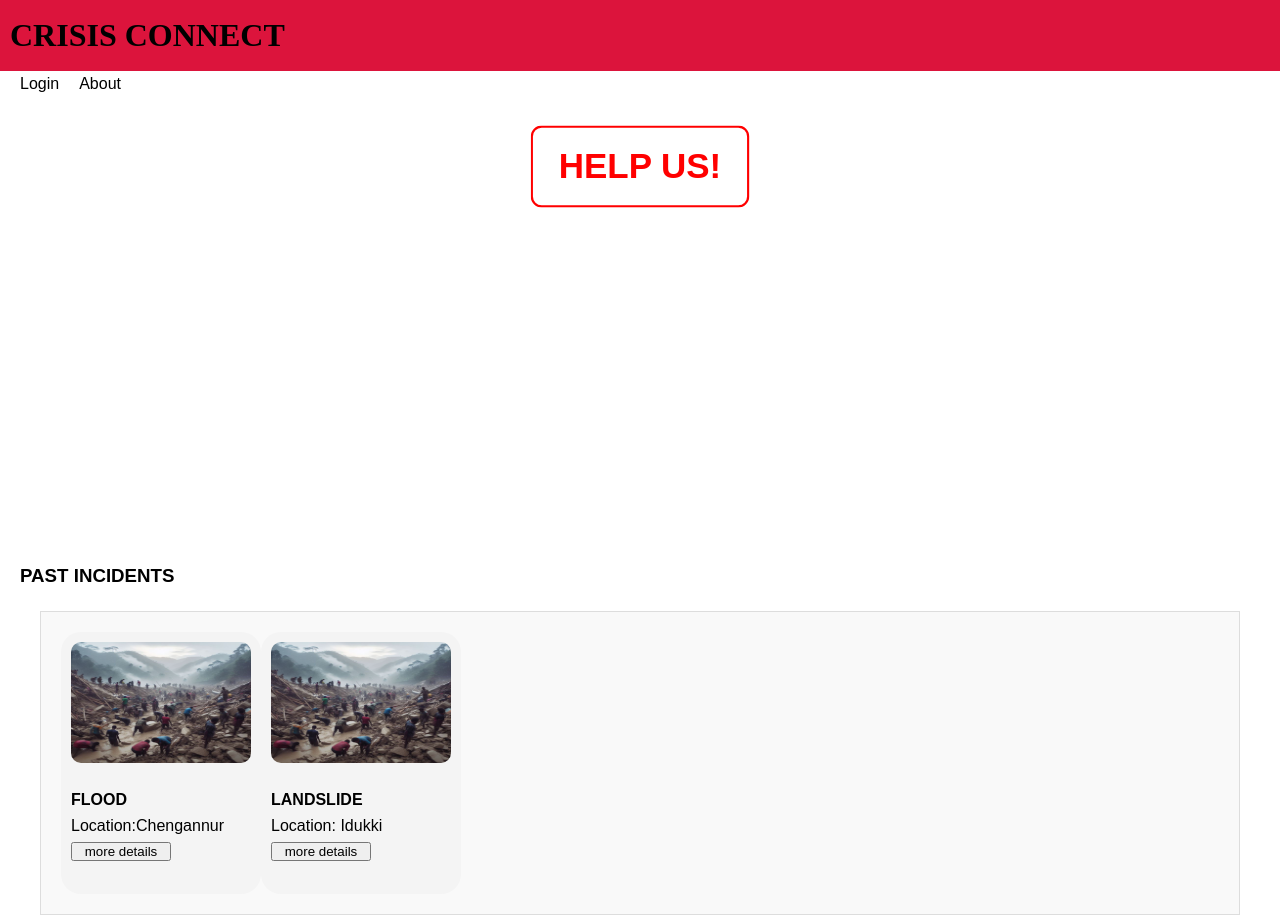
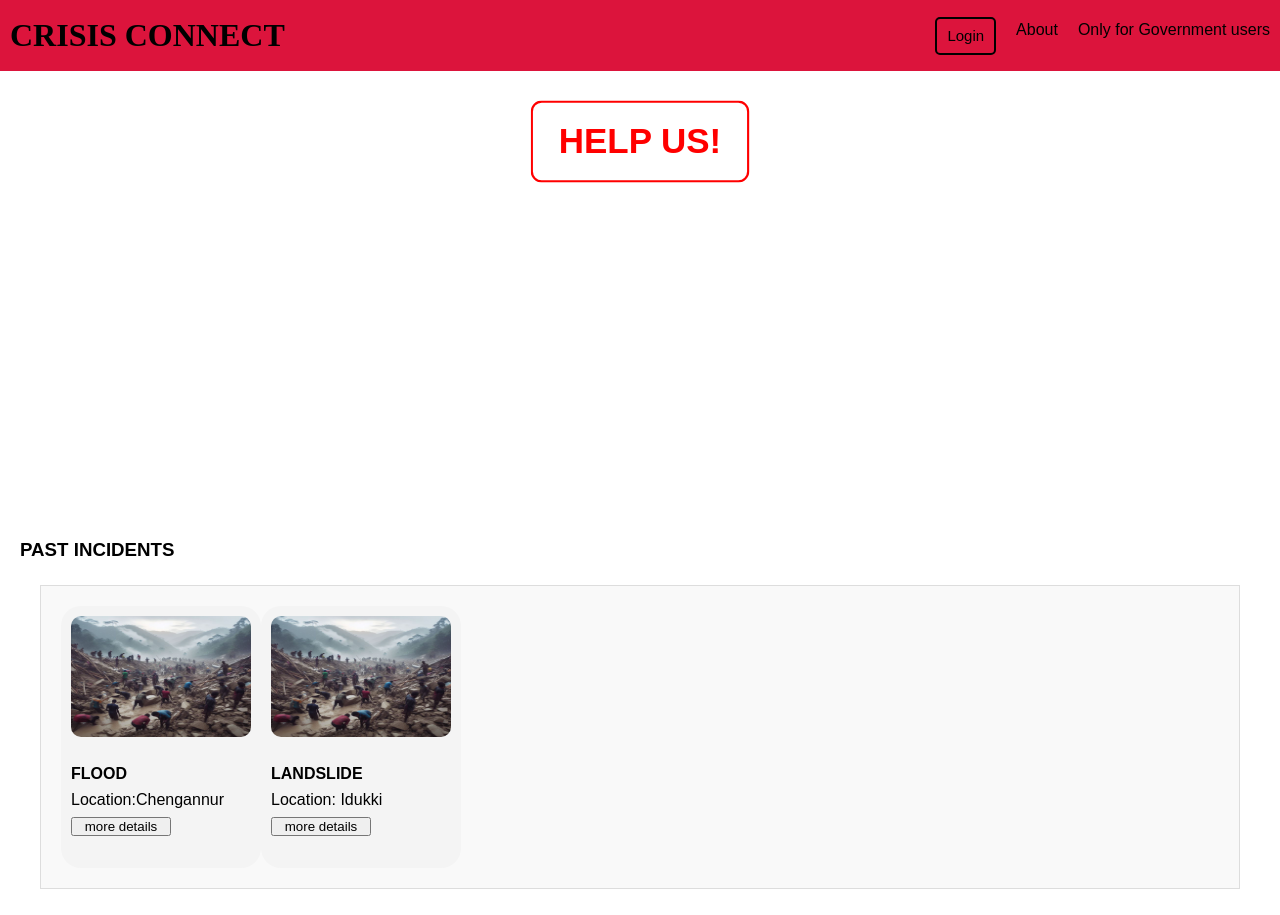
Before and after one commit to Jithu-9847/hackathon, a website: page index.html in a window 1280 px wide. After the commit the page ends 889 px from the top, so only its background shows below. Drawn offline with Linux system fonts and the light colour scheme; no server answers.

Commit message:
Add files via upload

```diff
--- a/index.html
+++ b/index.html
@@ -45,13 +45,19 @@
         <div class="logo">
             <h1 style="font-family: 'Times New Roman', Times, serif;">CRISIS CONNECT</h1>
         </div>
+        <nav>
+            <ul>
+                <li>
+                    <div style="border: 2px solid #000; padding: 5px 10px; display: inline-block; border-radius: 5px;
+                     font-family: Arial, sans-serif; font-size: 15px;"><a href="login.html">
+                        Login</a>
+                    </div>
+                </li>
+                <li><a href="abouts.html">About</a></li>
+                <li><a href="GOVT.html">Only for Government users</></a></li>
+            </ul>
+        </nav>
     </div>
-    <nav>
-        <ul>
-            <li><a href="login.html">Login</a></li>
-            <li><a href="abouts.html">About</a></li>
-        </ul>
-    </nav>
     </header>
 
     <main>
```
